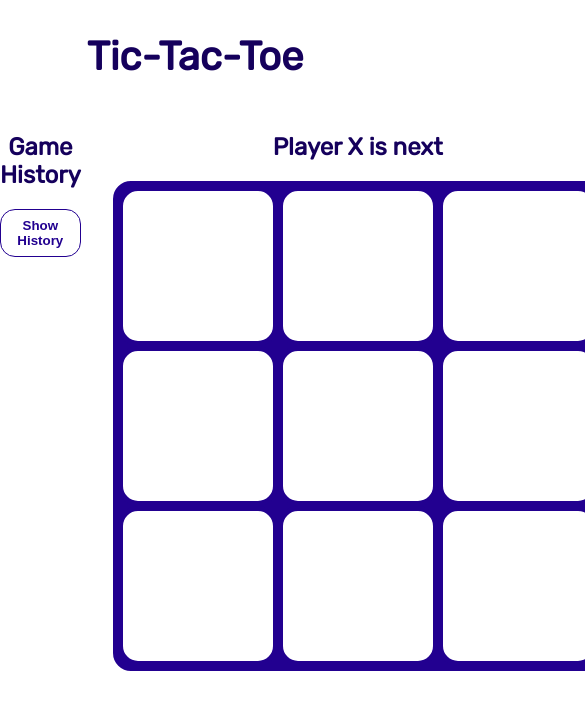
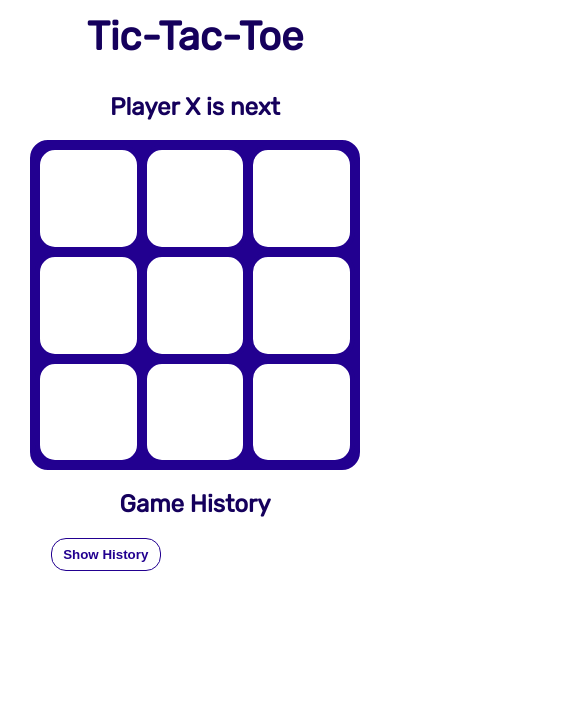
Before and after one commit to AmielCyber/tdd-tic-tac-toe, a React (Create React App) app: page / in a window 390 px wide. Shown: the top 710 px of the page, 585 px wide, since content can reach past the window. Built offline with nearby package versions, Linux system fonts and the light colour scheme.

Commit message:
Mobile friendly updated.
Adjusted some styles to be mobile friendly.

```diff
--- a/src/Game.module.css
+++ b/src/Game.module.css
@@ -11,3 +11,10 @@
 .title {
   text-align: center;
 }
+/* Mobile changes */
+@media only screen and (max-width: 768px) {
+  .game {
+    flex-direction:column-reverse;
+    gap: 0;
+  }
+}
--- a/src/components/Board/Board.module.css
+++ b/src/components/Board/Board.module.css
@@ -2,8 +2,8 @@
 	display: grid;
 	grid-template: repeat(3, 1fr) / repeat(3, 1fr);
 
-  width: 30rem;
-	height: 30rem;
+  width: var(--board-width);
+	height: var(--board-height);
 	margin: auto;
 
   background-color: var(--board-border-color);
--- a/src/components/GameHistory/GameHistory.module.css
+++ b/src/components/GameHistory/GameHistory.module.css
@@ -4,6 +4,9 @@
   flex-direction: column;
   margin-left: auto;
   margin-right: auto;
+}
+.historyHeader {
+  align-items: center;
 }
 .historyHeader h2{
   text-align: center;
@@ -15,6 +18,7 @@
   background-color: transparent;
   color: var(--board-border-color);
   font-weight: bold;
+  margin-right: auto;
 }
 .historyHeader button:hover {
   background-color: var(--button-hover-color);
--- a/src/components/Square/Square.module.css
+++ b/src/components/Square/Square.module.css
@@ -3,7 +3,7 @@
   justify-content: center;
   align-items: center;
   font-family: 'Fredoka One', system-ui, Roboto, Ubuntu, 'Open Sans', 'Helvetica Neue', sans-serif;
-  font-size: 7rem;
+  font-size: var(--square-font-size);
   border: 5px solid var(--board-border-color);
   border-radius: 20px;
   background-color: var(--background-color);
--- a/src/index.css
+++ b/src/index.css
@@ -7,11 +7,15 @@
     --player-y-color: #FF006E;
     --board-border-color: #220090;
     --button-color: #220090;
-  --prev-move-select-color: #ff0017;
+    --prev-move-select-color: #DF003B;
     --winning-square-color: #EEFF00;
     --button-hover-color: #EBE5FF;
     --background-color: #FFF;
     --font-color:  #15005C;
+    --square-font-size: 7rem;
+    --square-border-radius: 20px;
+    --board-width: 30rem;
+    --board-height: 30rem;
 }
 
 body {
@@ -30,6 +34,7 @@ h1, h2{
 }
 h1 {
   font-size: 2.5rem;
+  margin: .8rem;
 }
 h2 {
   font-size: 1.5rem;
@@ -47,7 +52,7 @@ code {
     --player-y-color: #FF006E;
     --board-border-color: #220090;
     --button-color: #220090;
-    --prev-move-select-color: #ff0017;
+    --prev-move-select-color: #DF003B;
     --winning-square-color: #EEFF00;
     --button-hover-color: #EBE5FF;
     --background-color: #FFF;
@@ -63,7 +68,15 @@ code {
     --prev-move-select-color: #ff848e;
     --winning-square-color: #efe93c;
     --button-hover-color: #043728;
-    --background-color: #000;
+    --background-color: #1e1e1e;
     --font-color:  #B4F9E5;
   }
 }
+/* Mobile changes */
+@media only screen and (max-width: 768px) {
+  :root {
+    --board-width: 20rem;
+    --board-height: 20rem;
+    --square-font-size: 4.5rem;
+  }
+}
```
Lines whose indentation alone changed are shown as unchanged.
